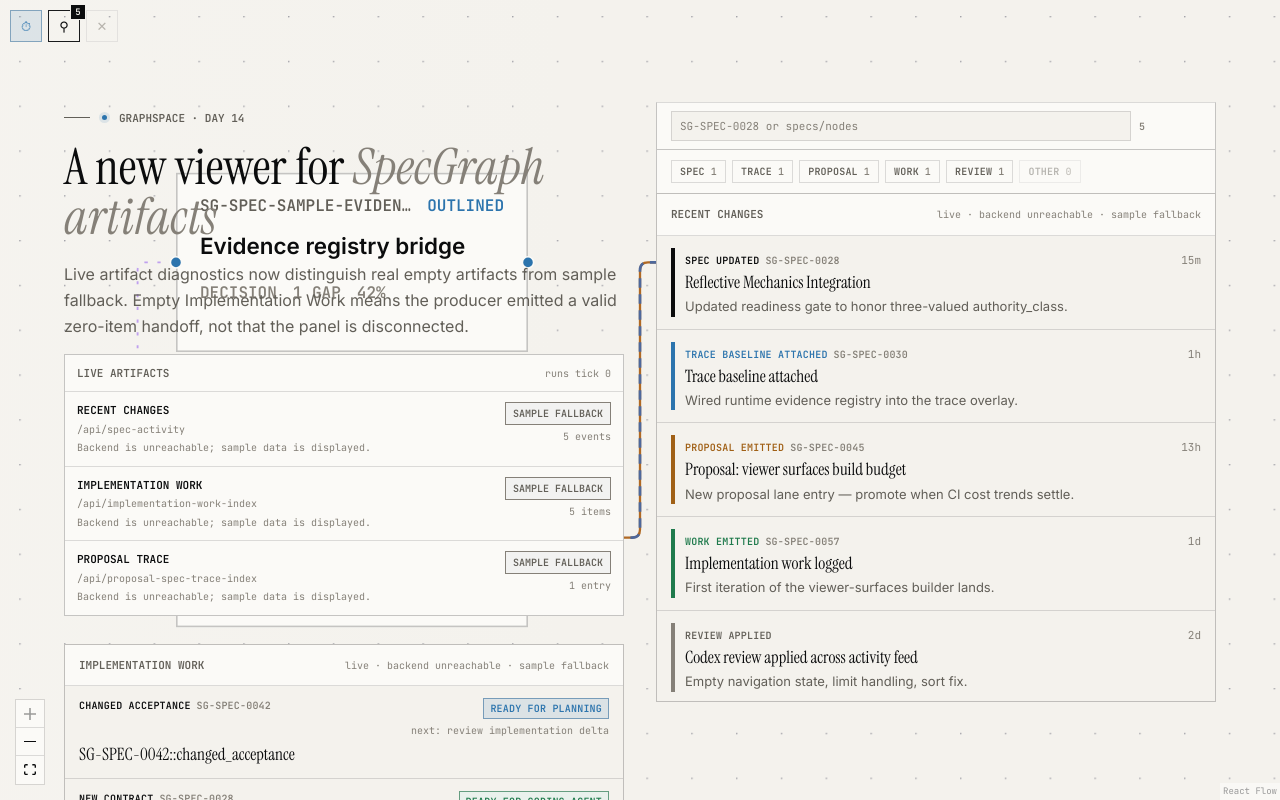
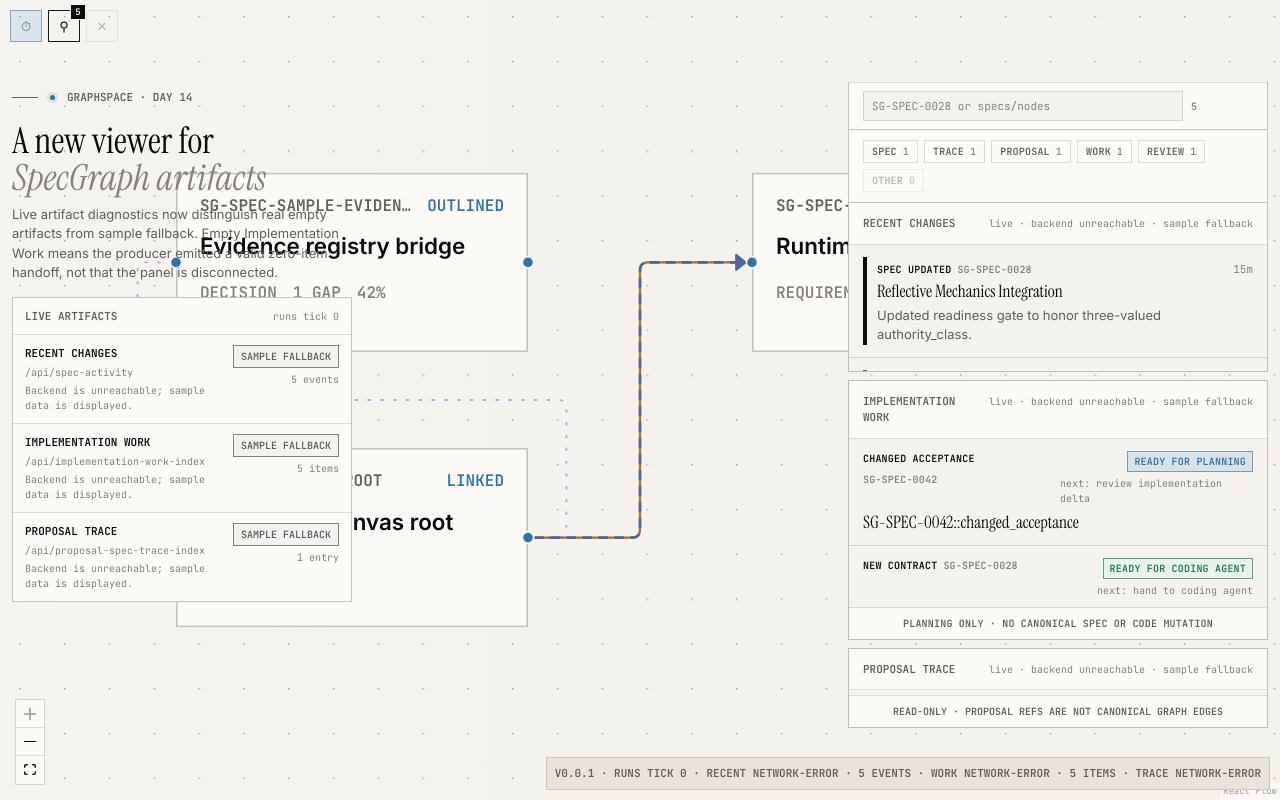
Before and after one commit to 0al-spec/SpecSpace, a React (Vite) app in the folder graphspace/: page / in a window 1280 px wide. Shown: the top 800 px of the page. Built offline with nearby package versions, Linux system fonts and the light colour scheme; no server answers.

Commit message:
Recompose GraphSpace viewer around canvas

```diff
--- a/graphspace/src/pages/viewer/ui/ViewerPage.module.css
+++ b/graphspace/src/pages/viewer/ui/ViewerPage.module.css
@@ -1,28 +1,60 @@
 .root {
   position: relative;
-  min-height: 100vh;
-  overflow-y: auto;
+  height: 100vh;
+  overflow: hidden;
 }
 
 .canvasLayer {
   pointer-events: auto;
 }
 
-.grid {
-  position: relative;
+.layoutLayer {
+  position: fixed;
+  inset: 0;
   z-index: 2;
-  display: grid;
-  /* auto-fit + minmax collapses to a single column below ~712 px so
-   * narrow viewports stack instead of clipping. */
-  grid-template-columns: repeat(auto-fit, minmax(min(100%, 360px), 1fr));
-  gap: 32px;
-  padding: clamp(60px, 8vw, 120px) clamp(20px, 5vw, 80px) 80px;
-  align-content: start;
+  display: flex;
+  flex-direction: column;
+  justify-content: space-between;
+  gap: var(--gs-space-5);
+  padding: 72px var(--gs-space-5) 64px;
   pointer-events: none;
 }
 
-.grid > * {
+.leftRail,
+.rightRail {
   pointer-events: auto;
+  min-width: 0;
+  overflow-y: auto;
+  overscroll-behavior: contain;
+  scrollbar-width: thin;
+}
+
+.leftRail::-webkit-scrollbar,
+.rightRail::-webkit-scrollbar {
+  width: 8px;
+}
+
+.leftRail::-webkit-scrollbar-track,
+.rightRail::-webkit-scrollbar-track {
+  background: transparent;
+}
+
+.leftRail::-webkit-scrollbar-thumb,
+.rightRail::-webkit-scrollbar-thumb {
+  background: var(--gs-rule-soft);
+}
+
+.leftRail {
+  width: min(420px, 100%);
+  max-height: 32vh;
+}
+
+.rightRail {
+  align-self: stretch;
+  display: flex;
+  flex-direction: column;
+  gap: var(--gs-space-4);
+  max-height: 42vh;
 }
 
 .eyebrow {
@@ -53,8 +85,8 @@
 
 .title {
   margin: 16px 0 0;
-  font-size: 50px;
-  line-height: 1;
+  font-size: clamp(28px, 7vw, 36px);
+  line-height: 1.04;
 }
 
 .titleEmphasis {
@@ -63,28 +95,27 @@
 }
 
 .intro {
-  margin: 20px 0 0;
+  margin: var(--gs-space-4) 0 0;
   color: var(--gs-muted);
-  font-size: 16px;
-  line-height: 1.62;
+  font-size: 13px;
+  line-height: 1.5;
 }
 
 .workPanel {
-  margin-top: 28px;
-  max-height: calc(100vh - 540px);
+  max-height: 260px;
 }
 
 .proposalTracePanel {
-  margin-top: 16px;
-  max-height: calc(100vh - 540px);
+  max-height: 280px;
 }
 
 .feedColumn {
   display: flex;
   flex-direction: column;
   align-self: start;
+  width: 100%;
   min-height: 0;
-  max-height: calc(100vh - 200px);
+  max-height: 42vh;
 }
 
 .recentPanel {
@@ -98,9 +129,70 @@
 }
 
 .statusText {
+  display: block;
   color: var(--gs-muted);
   font-family: var(--gs-mono);
   font-size: 11px;
   font-weight: 600;
+  line-height: 1.35;
   text-transform: uppercase;
 }
+
+@media (min-width: 980px) {
+  .layoutLayer {
+    display: grid;
+    grid-template-columns:
+      minmax(280px, 340px)
+      minmax(260px, 1fr)
+      minmax(340px, 420px);
+    gap: var(--gs-space-6);
+    padding: 82px var(--gs-space-6) 72px;
+  }
+
+  .leftRail {
+    grid-column: 1;
+    align-self: start;
+    width: 100%;
+    max-height: calc(100vh - 154px);
+  }
+
+  .rightRail {
+    grid-column: 3;
+    align-self: start;
+    width: 100%;
+    max-height: calc(100vh - 154px);
+  }
+
+  .feedColumn {
+    max-height: min(46vh, 520px);
+  }
+}
+
+@media (min-width: 1360px) {
+  .layoutLayer {
+    grid-template-columns:
+      minmax(320px, 360px)
+      minmax(360px, 1fr)
+      minmax(380px, 460px);
+    padding-inline: var(--gs-space-7);
+  }
+}
+
+@media (max-width: 640px) {
+  .layoutLayer {
+    padding-inline: var(--gs-space-4);
+    padding-bottom: 118px;
+  }
+
+  .leftRail {
+    max-height: 28vh;
+  }
+
+  .rightRail {
+    max-height: 34vh;
+  }
+
+  .statusOverlay {
+    max-width: calc(100vw - 120px);
+  }
+}
--- a/graphspace/src/pages/viewer/ui/ViewerPage.tsx
+++ b/graphspace/src/pages/viewer/ui/ViewerPage.tsx
@@ -151,14 +151,35 @@ export function ViewerPage() {
         refreshKey={runsWatchVersion}
       />
 
-      <div className={styles.grid}>
-        {/* Left: hero headline */}
-        <div>
+      <div className={styles.layoutLayer}>
+        <aside className={styles.leftRail} aria-label="GraphSpace context">
           <ViewerHero />
 
           <LiveArtifactStatusPanel
             diagnostics={artifactDiagnostics}
             runsWatchVersion={runsWatchVersion}
+          />
+        </aside>
+
+        <aside className={styles.rightRail} aria-label="Live artifact panels">
+          <RecentActivitySurface
+            entries={filteredEntries}
+            now={now}
+            caption={feedCaption}
+            emptyMessage={feedEmptyMessage}
+            search={{
+              query: specSearch.query,
+              onQueryChange: specSearch.setQuery,
+              onClear: specSearch.clear,
+              resultCount: specMatchedEntries.length,
+              totalCount: liveEntries.length,
+            }}
+            tone={{
+              entries: specMatchedEntries,
+              selected: toneFilter.selected,
+              onToggle: toneFilter.toggle,
+              onClear: toneFilter.clear,
+            }}
           />
 
           <ImplementationWorkPanel
@@ -179,27 +200,7 @@ export function ViewerPage() {
             emptyMessage={proposalTraceStatus.emptyMessage}
             className={styles.proposalTracePanel}
           />
-        </div>
-
-        <RecentActivitySurface
-          entries={filteredEntries}
-          now={now}
-          caption={feedCaption}
-          emptyMessage={feedEmptyMessage}
-          search={{
-            query: specSearch.query,
-            onQueryChange: specSearch.setQuery,
-            onClear: specSearch.clear,
-            resultCount: specMatchedEntries.length,
-            totalCount: liveEntries.length,
-          }}
-          tone={{
-            entries: specMatchedEntries,
-            selected: toneFilter.selected,
-            onToggle: toneFilter.toggle,
-            onClear: toneFilter.clear,
-          }}
-          />
+        </aside>
       </div>
 
       <ViewerChrome
--- a/graphspace/src/shared/ui/overlay/Overlay.module.css
+++ b/graphspace/src/shared/ui/overlay/Overlay.module.css
@@ -6,7 +6,7 @@
  * the empty space; direct children opt back in. */
 
 .overlay {
-  position: absolute;
+  position: fixed;
   z-index: 10;
   display: flex;
   gap: var(--gs-space-3);
```
